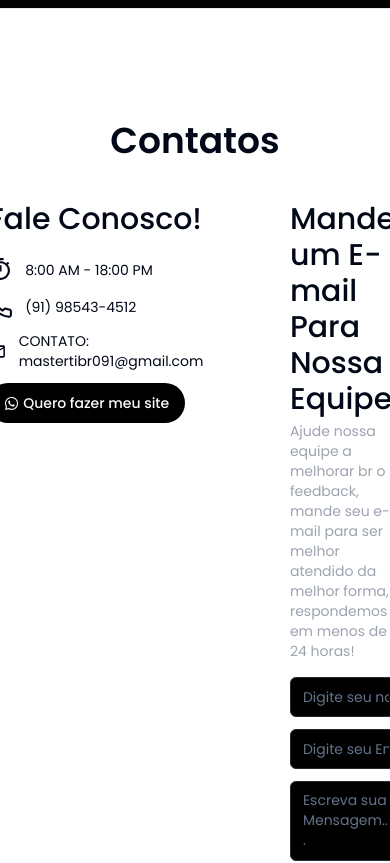
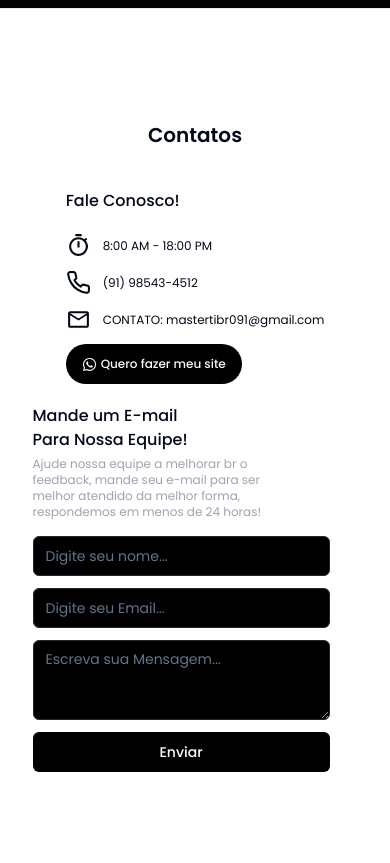
Before and after one commit to ayranoliveira1/master-ti, a Next.js app: page / in a window 390 px wide. Shown: the part 2020-2883 px from the top of the page. Built offline with nearby package versions, Linux system fonts and the light colour scheme.

Commit message:
Feat: add responsiveness to the Contacts component

```diff
--- a/app/components/contacts.tsx
+++ b/app/components/contacts.tsx
@@ -11,20 +11,22 @@ import { Textarea } from "./ui/textarea";
 const Contacts = () => {
    return (
       <div className="flex flex-col items-center gap-10">
-         <h1 className="text-4xl font-semibold">Contatos</h1>
+         <h1 className="lg:text-4xl text-xl font-semibold">Contatos</h1>
 
-         <div className="flex jsustify-center">
-            <div className="flex flex-col gap-3 mr-20">
-               <h1 className=" text-3xl mb-2 font-medium">Fale Conosco!</h1>
-               <span className="flex items-center gap-3 text-sm">
+         <div className="flex lg:flex-row flex-col gap-5 lg-gap-0 justify-center">
+            <div className="flex flex-col gap-3 mx-auto lg:mx-0 lg:mr-20">
+               <h1 className="text-base lg:text-3xl mb-2 font-medium">
+                  Fale Conosco!
+               </h1>
+               <span className="flex items-center gap-3 lg:text-sm text-xs">
                   <MdOutlineTimer size={25} />
                   8:00 AM - 18:00 PM
                </span>
-               <span className="text-sm flex items-center gap-3">
+               <span className="lg:text-sm text-xs flex items-center gap-3">
                   <FiPhone size={25} />
                   (91) 98543-4512
                </span>
-               <span className="text-sm flex items-center gap-3">
+               <span className="lg:text-sm text-xs flex items-center gap-3">
                   <MdOutlineMail size={25} />
                   CONTATO: mastertibr091@gmail.com
                </span>
@@ -34,19 +36,19 @@ const Contacts = () => {
                   }
                   target="_blank"
                >
-                  <Button className="flex items-center gap-1 w-fit rounded-3xl text-sm bg-black">
+                  <Button className="flex items-center gap-1 w-fit rounded-3xl lg:text-sm text-xs bg-black">
                      <FaWhatsapp size={15} />
                      Quero fazer meu site
                   </Button>
                </Link>
             </div>
 
-            <div className="flex flex-col gap-1">
-               <h1 className="text-3xl font-medium">
+            <div className="flex flex-col gap-1 mx-auto mr-7 lg:mr-0 lg:mx-0">
+               <h1 className="lg:text-3xl text-base font-medium">
                   Mande um E-mail <br /> Para Nossa Equipe!
                </h1>
 
-               <p className="text-gray-400 text-sm">
+               <p className="text-gray-400 text-xs lg:text-sm">
                   Ajude nossa equipe a melhorar br o <br /> feedback, mande seu
                   e-mail para ser <br /> melhor atendido da melhor forma, <br />
                   respondemos em menos de 24 horas!
```
